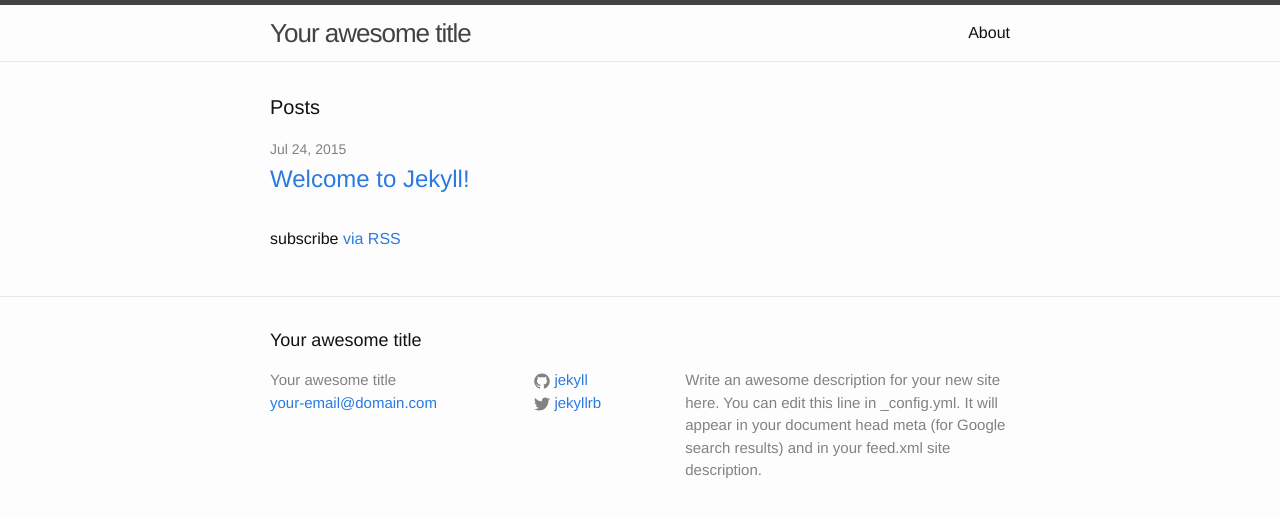
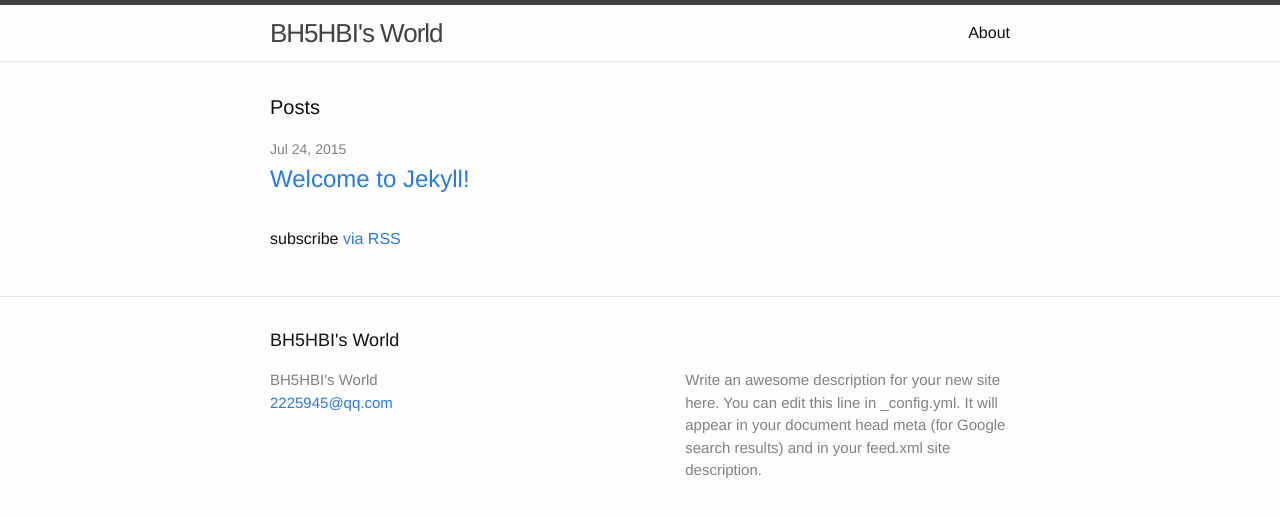
Before and after one commit to BH5HBI/bh5hbi.github.com, a Jekyll site: the page built from index.html, in a window 1280 px wide. Shown: the top 517 px of the page. Built offline with Jekyll 4.4.1, drawn with Linux system fonts in a browser that asks for light colours.

Commit message:
first modified

```diff
--- a/_config.yml
+++ b/_config.yml
@@ -1,14 +1,14 @@
 # Site settings
-title: Your awesome title
-email: your-email@domain.com
+title: BH5HBI's World
+email: 2225945@qq.com
 description: > # this means to ignore newlines until "baseurl:"
   Write an awesome description for your new site here. You can edit this
   line in _config.yml. It will appear in your document head meta (for
   Google search results) and in your feed.xml site description.
 baseurl: "" # the subpath of your site, e.g. /blog/
-url: "http://yourdomain.com" # the base hostname & protocol for your site
-twitter_username: jekyllrb
-github_username:  jekyll
+url: "http://bh5hbi.github.io" # the base hostname & protocol for your site
+twitter_username:
+github_username:
 
 # Build settings
 markdown: kramdown
```
